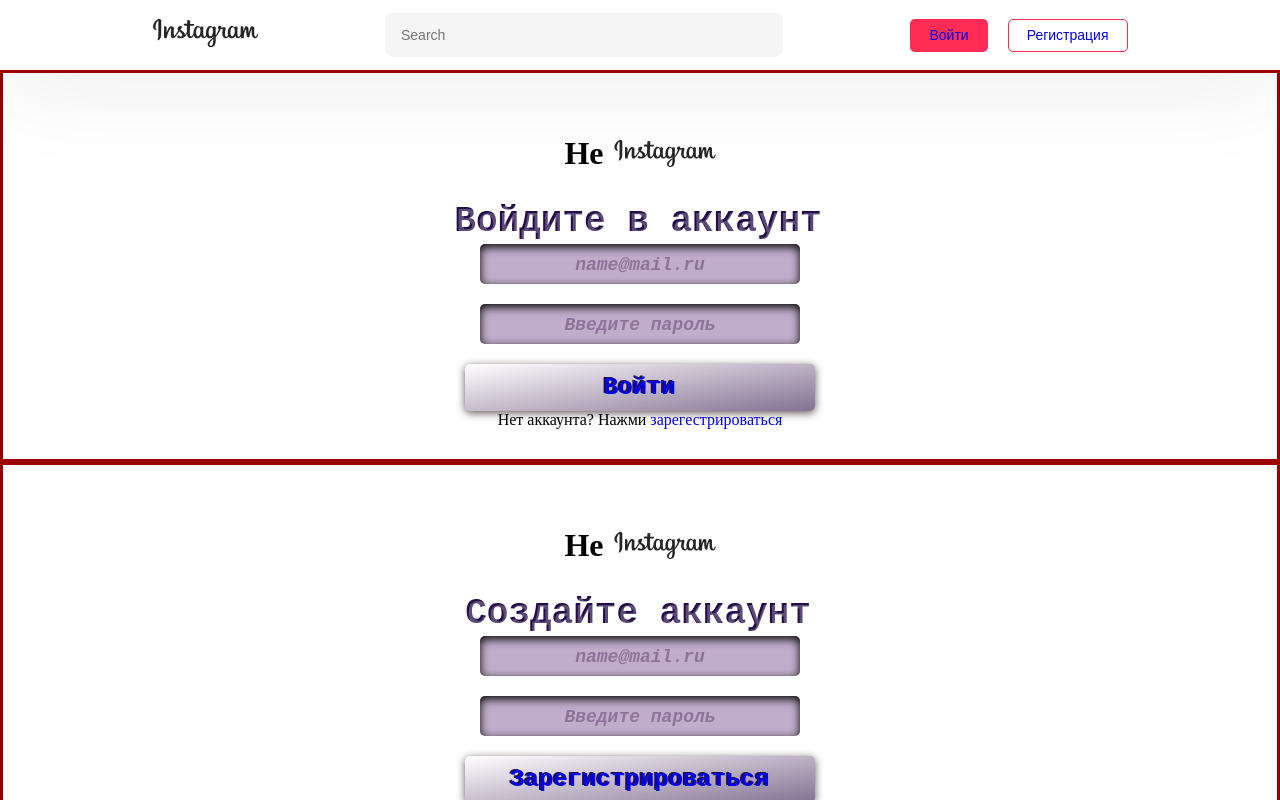
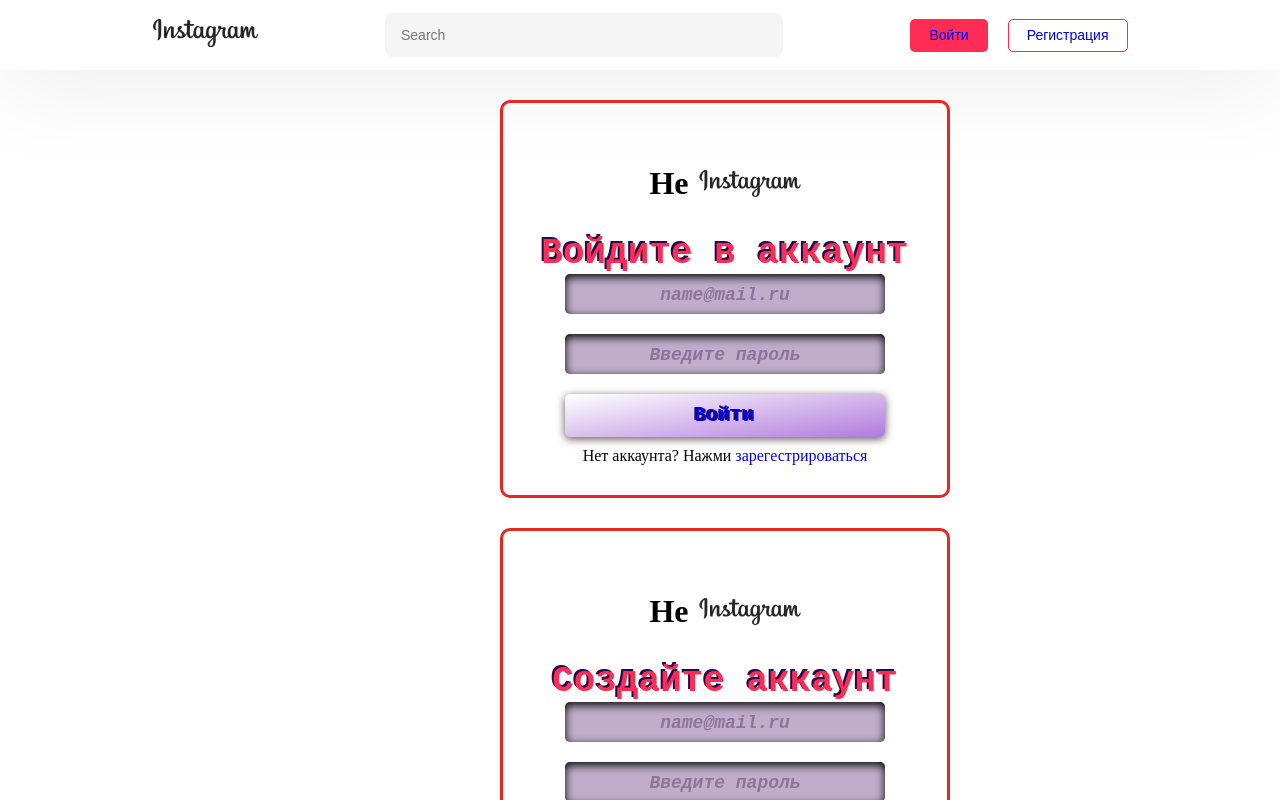
Before and after one commit to sarah-yakha/sphere_connect, a React (Vite) app: page /Register in a window 1280 px wide. Shown: the top 800 px of the page. Built offline with nearby package versions, Linux system fonts and the light colour scheme; no server answers.

Commit message:
стили формы

```diff
--- a/src/components/form/Form.module.scss
+++ b/src/components/form/Form.module.scss
@@ -8,13 +8,14 @@
 .formButton {
   color: #ffffff24;
   font-weight: bold;
-  font-size: 24px;
+  font-size: 20px;
   border-radius: 5px;
   border: none;
+  margin-bottom: 10px;
   box-shadow: 0px 2px 9px #635454;
   max-width: 560px;
-  min-width: 350px;
-  background: linear-gradient(351deg, #2a094394, transparent);
+  min-width: 320px;
+  background: linear-gradient(351deg, #791ac294, transparent);
   text-shadow: -2px -1px 0px #240b49;
   font-family: monospace;
 }
@@ -44,15 +45,23 @@
 .headerText {
   font-family: monospace;
   font-size: 36px;
-  color: #ffffff42;
+  color: rgba(255, 44, 85, 1);
   text-shadow: -2px -2px 0px #240b49;
 }
 .inputForm:-webkit-autofill {
   transition: background-color 5000s ease-in-out 0s;
 }
 .contain {
+   display: flex;
+   flex-direction: column;
+   justify-content: center;
+   align-items: center;
+   margin: 30px;
+   margin-left: 500px;
+  width: 450px;
   padding: 30px;
-  border: 3px solid #990000;
+  border-radius: 10px;
+  border: 3px solid #e72626;
 }
 a {
   text-decoration: none;
--- a/src/components/messages/MessageForm.jsx
+++ b/src/components/messages/MessageForm.jsx
@@ -4,7 +4,7 @@ import { addMessage, removeMessage } from "../../store/slices/messageSlice";
 import writeUserData from "./Messages";
 import { getFirestore } from "firebase/firestore/lite";
 import { getDatabase, onValue, ref } from "firebase/database";
-import styles from "./MessageForm.module.css";
+import styles from "./MessageForm.module.scss";
 import { auth } from "../../firebase";
 import { renderToString } from "react-dom/server";
 
--- a/src/pages/Profile/profile.scss
+++ b/src/pages/Profile/profile.scss
@@ -67,7 +67,7 @@
   }
 
   .profile-bio a {
-    color: #d23669;;
+    color: #d23669;
     text-decoration: none;
     font-weight: 500;
     text-align: start;
```
Also changed, not shown: src/components/messages/MessageForm.module.scss (renamed from src/components/messages/MessageForm.module.css).
